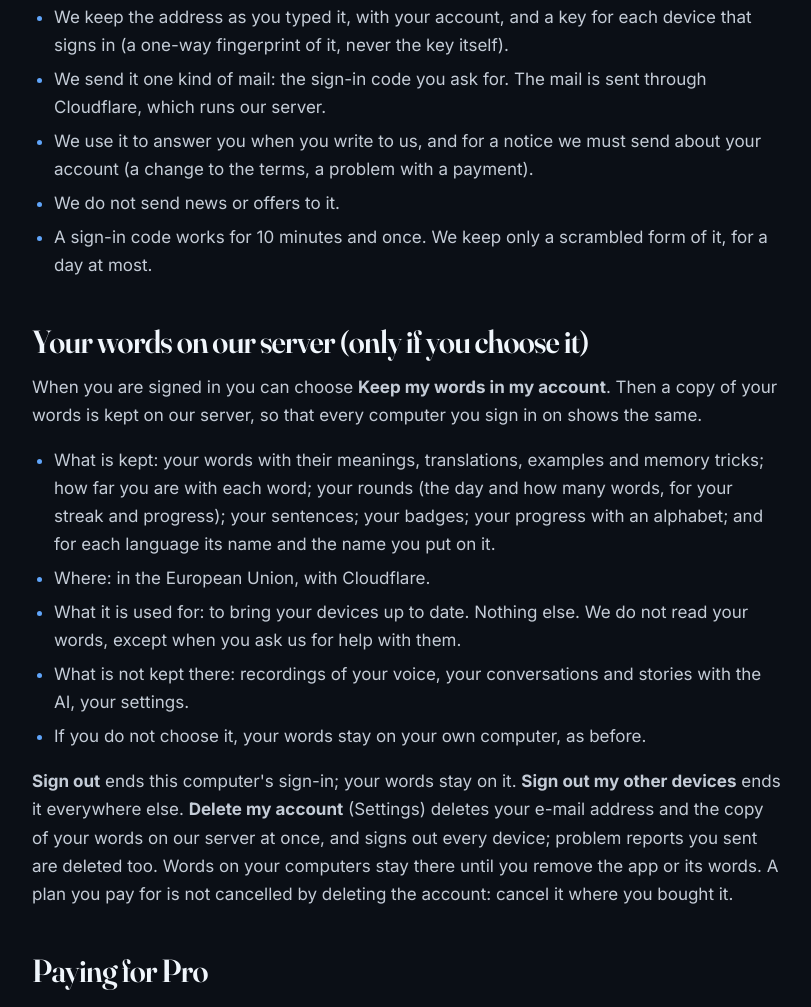
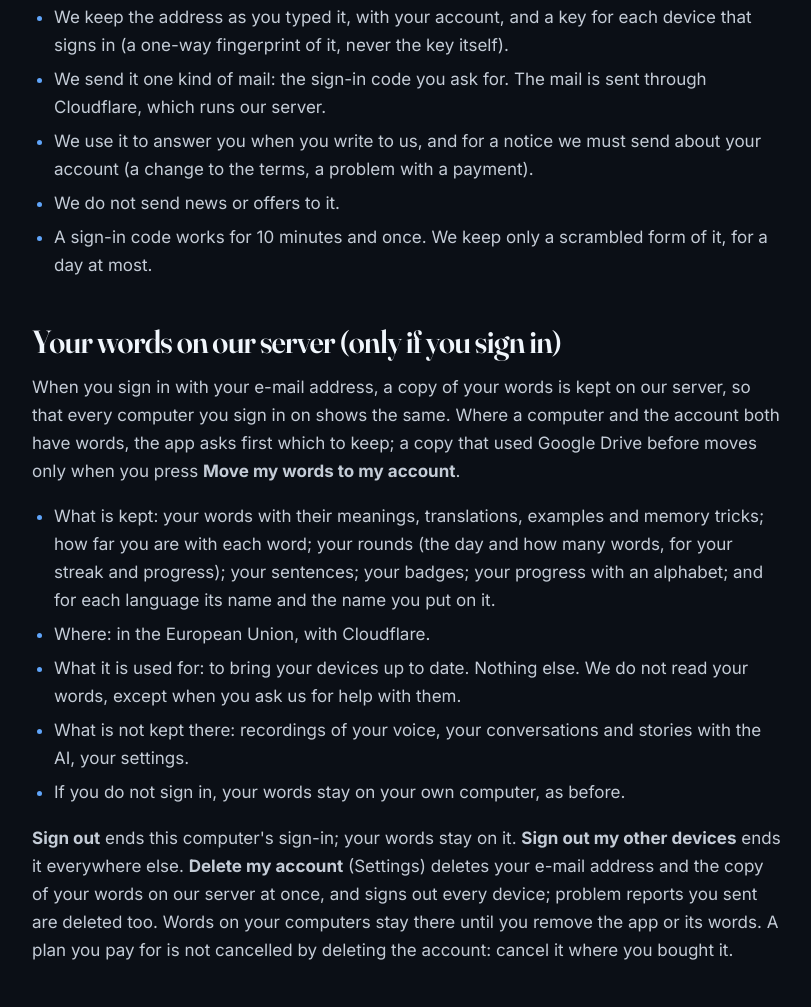
Before and after one commit to ChrisParty/vocabmaster-site, a plain HTML site: page privacy.html in a window 1280 px wide. Shown: the part 1649-2656 px from the top of the page, without its empty margins (232-1043 px from the left). Drawn offline with Linux system fonts and the light colour scheme.

Commit message:
Privacy: signing in keeps the words in the account
Co-Authored-By: Claude Fable 5.2 <noreply@anthropic.com>

```diff
--- a/privacy.html
+++ b/privacy.html
@@ -20,12 +20,12 @@
 <main class="doc wrap">
   <p class="entry"><b>pri·va·cy</b> <i>n.</i> — what is kept, where, and what never is.</p>
   <h1>Privacy</h1>
-  <p class="doc-date">SweetVocab for Windows · this page: <time datetime="2026-11-22">22 November 2026</time></p>
+  <p class="doc-date">SweetVocab for Windows · this page: <time datetime="2026-11-23">23 November 2026</time></p>
 
   <section class="doc-short">
     <h2>The short version</h2>
     <ul class="checks">
-      <li><svg class="ico" viewBox="0 0 24 24"><path fill="none" stroke="currentColor" stroke-width="2.4" stroke-linecap="round" stroke-linejoin="round" d="m5 12.5 4.5 4.5L19 7.5"/></svg><span>Your words, progress and settings are stored <b>on your computer</b>. A copy is kept on our server, in the European Union, <b>only if you choose that</b> — to have the same words on another computer.</span></li>
+      <li><svg class="ico" viewBox="0 0 24 24"><path fill="none" stroke="currentColor" stroke-width="2.4" stroke-linecap="round" stroke-linejoin="round" d="m5 12.5 4.5 4.5L19 7.5"/></svg><span>Your words, progress and settings are stored <b>on your computer</b>. A copy is kept on our server, in the European Union, <b>only if you sign in with an e-mail address</b> — to have the same words on another computer.</span></li>
       <li><svg class="ico" viewBox="0 0 24 24"><path fill="none" stroke="currentColor" stroke-width="2.4" stroke-linecap="round" stroke-linejoin="round" d="m5 12.5 4.5 4.5L19 7.5"/></svg><span>When you press an AI button, what that feature needs passes <b>through our server to OpenAI</b> to write the answer. The server keeps counts, never the text.</span></li>
       <li><svg class="ico" viewBox="0 0 24 24"><path fill="none" stroke="currentColor" stroke-width="2.4" stroke-linecap="round" stroke-linejoin="round" d="m5 12.5 4.5 4.5L19 7.5"/></svg><span>No name or e-mail is needed to use the app; an e-mail address only if you want to sign in on another computer. <b>No ads, no analytics, no tracking, no selling</b> — in the app and on this website.</span></li>
     </ul>
@@ -61,14 +61,14 @@
   </section>
 
   <section>
-    <h2>Your words on our server (only if you choose it)</h2>
-    <p>When you are signed in you can choose <b>Keep my words in my account</b>. Then a copy of your words is kept on our server, so that every computer you sign in on shows the same.</p>
+    <h2>Your words on our server (only if you sign in)</h2>
+    <p>When you sign in with your e-mail address, a copy of your words is kept on our server, so that every computer you sign in on shows the same. Where a computer and the account both have words, the app asks first which to keep; a copy that used Google Drive before moves only when you press <b>Move my words to my account</b>.</p>
     <ul>
       <li>What is kept: your words with their meanings, translations, examples and memory tricks; how far you are with each word; your rounds (the day and how many words, for your streak and progress); your sentences; your badges; your progress with an alphabet; and for each language its name and the name you put on it.</li>
       <li>Where: in the European Union, with Cloudflare.</li>
       <li>What it is used for: to bring your devices up to date. Nothing else. We do not read your words, except when you ask us for help with them.</li>
       <li>What is not kept there: recordings of your voice, your conversations and stories with the AI, your settings.</li>
-      <li>If you do not choose it, your words stay on your own computer, as before.</li>
+      <li>If you do not sign in, your words stay on your own computer, as before.</li>
     </ul>
     <p><b>Sign out</b> ends this computer's sign-in; your words stay on it. <b>Sign out my other devices</b> ends it everywhere else. <b>Delete my account</b> (Settings) deletes your e-mail address and the copy of your words on our server at once, and signs out every device; problem reports you sent are deleted too. Words on your computers stay there until you remove the app or its words. A plan you pay for is not cancelled by deleting the account: cancel it where you bought it.</p>
   </section>
```
